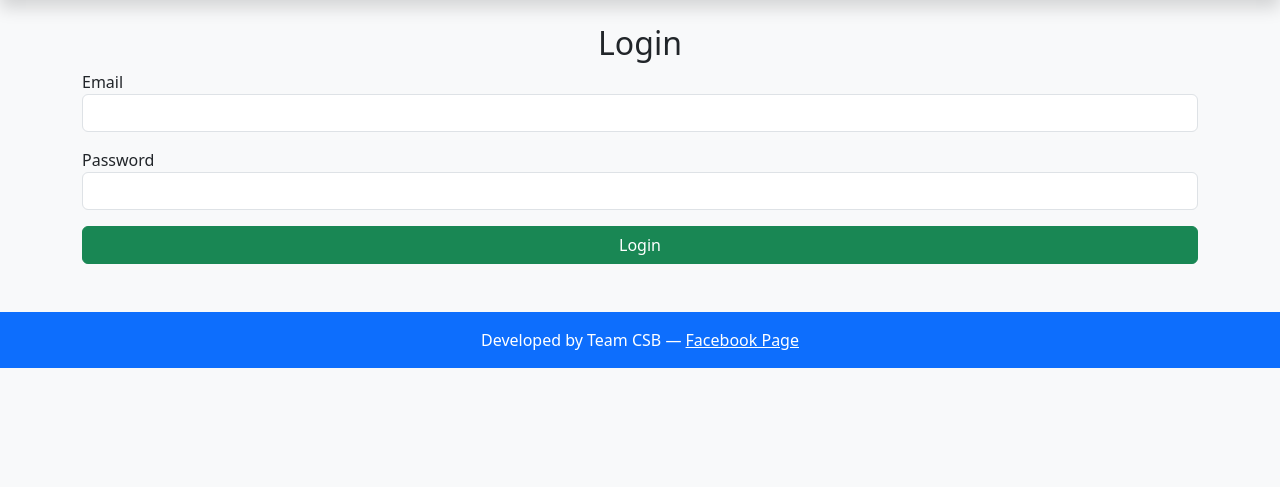
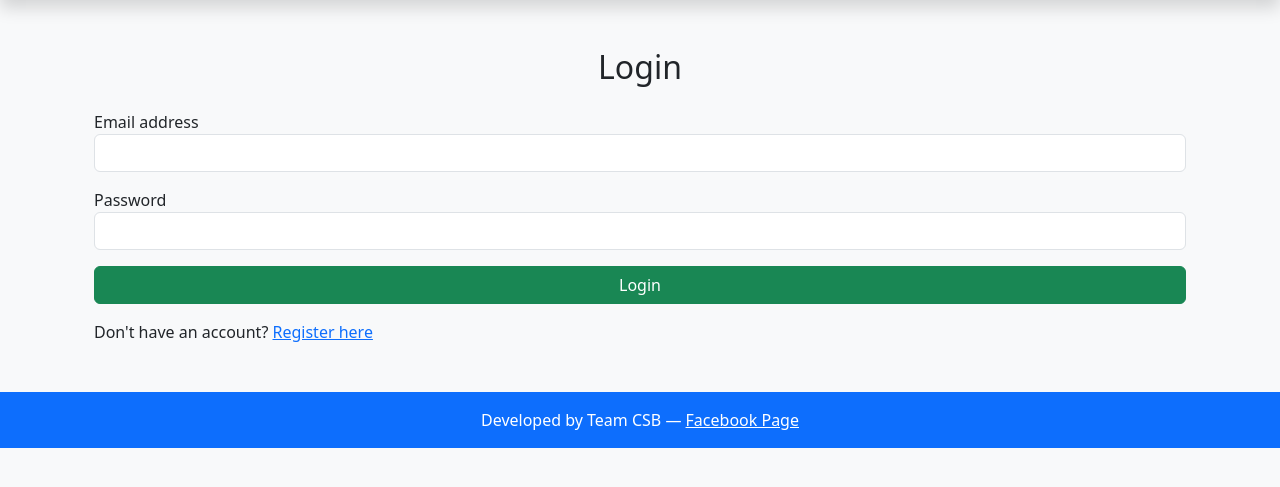
Before and after one commit to talha441/WalletoHub, a Python web app: template templates/login.html in a window 1280 px wide. Shown: the part 56-543 px from the top of the page. Run offline with Jinja, Linux system fonts and the light colour scheme; the template is opened without the code that fills it, so the values that code supplies are empty.

Commit message:
Update login.html

```diff
--- a/templates/login.html
+++ b/templates/login.html
@@ -1,15 +1,18 @@
-{% extends "base.html" %}
+{% extends 'base.html' %}
 {% block content %}
-<h2>Login</h2>
-<form method="POST">
+<div class="container mt-5">
+    <h2 class="text-center mb-4">Login</h2>
+    <form method="POST" action="/login">
         <div class="mb-3">
-        <label>Email</label>
-        <input type="email" name="email" required class="form-control">
+            <label>Email address</label>
+            <input type="email" name="email" class="form-control" required>
         </div>
         <div class="mb-3">
             <label>Password</label>
-        <input type="password" name="password" required class="form-control">
+            <input type="password" name="password" class="form-control" required>
         </div>
         <button type="submit" class="btn btn-success">Login</button>
     </form>
+    <p class="mt-3">Don't have an account? <a href="/register">Register here</a></p>
+</div>
 {% endblock %}
```
Lines whose indentation alone changed are shown as unchanged.
